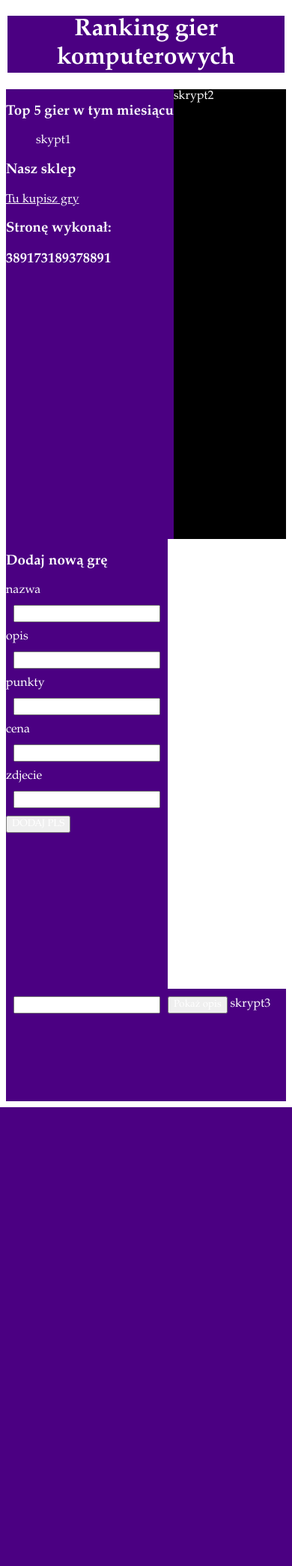
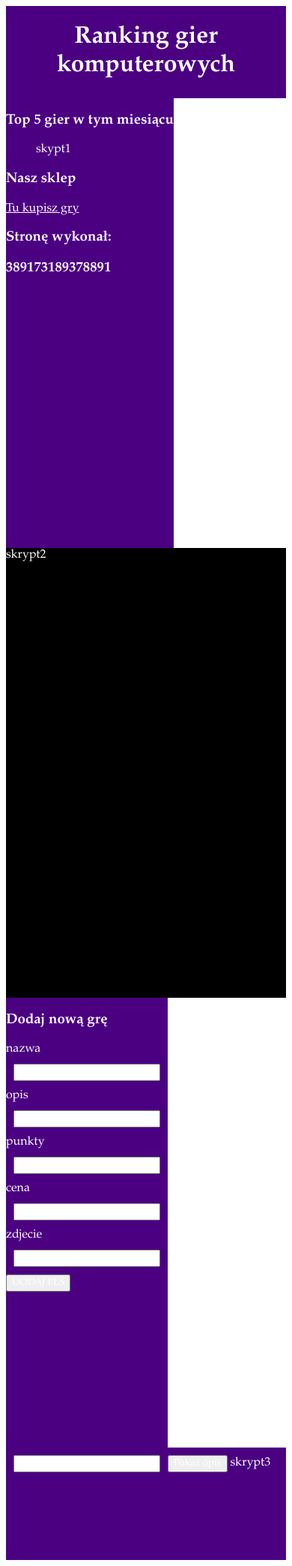
Before and after one commit to Mathiaseq/danutka2, a PHP site: page /gry.php in a window 390 px wide. Shown: the whole page at 75% size. Before the commit the page ends 1477 px from the top, so only its background shows below. Run offline with PHP 8.4, Linux system fonts and the light colour scheme.

Commit message:
Update styl.css

```diff
--- a/ranking_gier/styl.css
+++ b/ranking_gier/styl.css
@@ -6,7 +6,7 @@
 header {
     background-color: Indigo;
     text-align: center;
-    margin: 2px;
+    padding: 2px;
 }
 
 #lewy, #prawy {
@@ -30,6 +30,11 @@
         width:60%;
         float:left;
     }
+}
+@media(max-width:799px){
+        #lewy,#prawy,#srodkowy{
+            clear:both;
+        }
 }
 
 footer {
```
